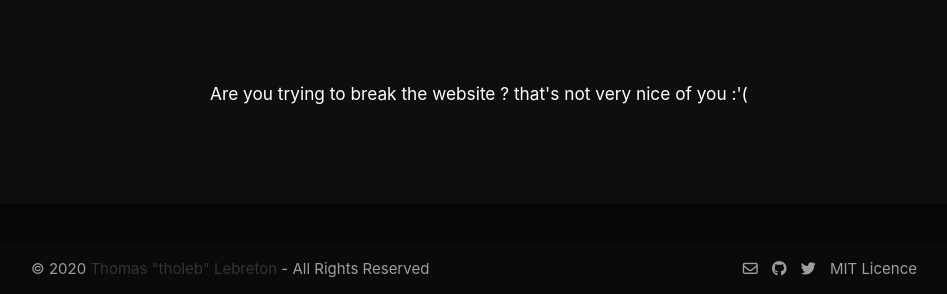
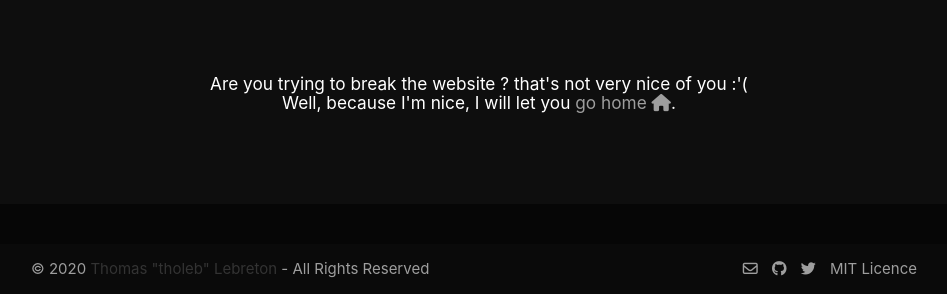
Before and after one commit to tholeb/tholeb.fr, a PHP site: page /errors.php in a window 1280 px wide. Shown: the part 506-800 px from the top of the page, without its empty margins (161-1108 px from the left). Run offline with PHP 8.4, Linux system fonts and the light colour scheme; some libraries are stand-ins or nearby versions.

Commit message:
go home - errors.php

```diff
--- a/errors.php
+++ b/errors.php
@@ -76,7 +76,7 @@
               <p class="center"><img src="https://i.pinimg.com/originals/5c/42/ca/5c42cad93c2d850ea46504e8470ab8a4.gif" alt="Nope"></p> <br> <br>
             </div>
             <div class="row">
-              <h6 class="white-text center"> Are you trying to break the website ? that's not very nice of you :'(</h6>
+              <h6 class="white-text center"> Are you trying to break the website ? that's not very nice of you :'( <br> Well, because I'm nice, I will let you <a href="<?= $wURL ?>" class="grey-text">go home <i class="fas fa-home"></i></a>.</h6>
             </div>
           </div>
           <audio autoplay controls style="display:none;">
```
